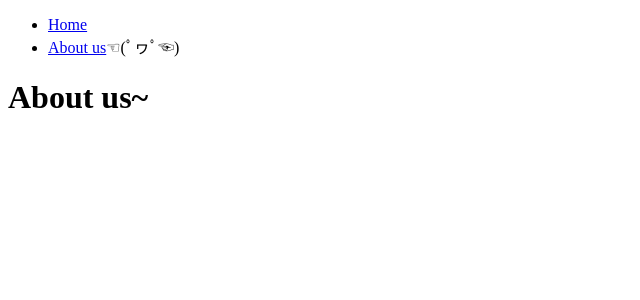
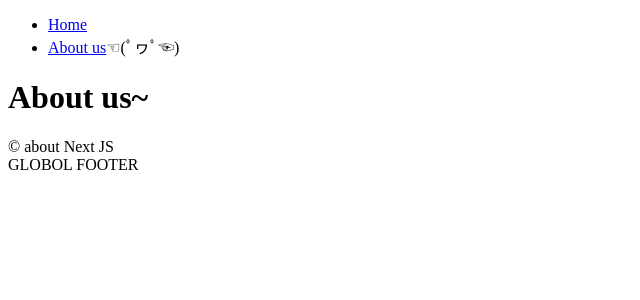
Before and after one commit to poohwaa/nextjs-movie, a Next.js app: page /about-us in a window 1280 px wide. Shown: the top 300 px of the page, without its empty margins (0-640 px from the left). Built offline with nearby package versions, Linux system fonts and the light colour scheme.

Commit message:
add layout, metadata, dynamic routes

```diff
--- a/app/page.tsx
+++ b/app/(home)/page.tsx
@@ -1,9 +1,10 @@
-import Navigation from "../components/Navigation"
+export const metadata = {
+    title: 'Home',
+}
 
 export default function Hello() {
     return (
         <div>
-            <Navigation />
             <h1>Hello Next</h1>
         </div>
     )
--- /dev/null
+++ b/app/about-us/layout.tsx
@@ -0,0 +1,13 @@
+
+export default function RootLayout({
+    children,
+}: {
+    children: React.ReactNode
+}) {
+    return (
+        <div>
+            {children}
+            &copy; about Next JS
+        </div>
+    )
+}
--- a/app/about-us/page.tsx
+++ b/app/about-us/page.tsx
@@ -1,9 +1,12 @@
-import Navigation from "../../components/Navigation";
+export const metadata = {
+    title: 'About Us',
+}
 
 export default function AboutUs() {
+
+    // setTimeout(() => console.log("Aboutus"), 10000);
     return (
         <div>
-            <Navigation />
             <h1>About us~</h1>
         </div>
     )
--- a/app/layout.tsx
+++ b/app/layout.tsx
@@ -1,6 +1,12 @@
-export const metadata = {
-  title: 'Next.js',
-  description: 'Generated by Next.js',
+import { Metadata } from "next"
+import Navigation from "../components/Navigation"
+
+export const metadata: Metadata = {
+  title: {
+    template: '%s | Next Movie',
+    default: 'Next Movie'
+  },
+  description: 'Best Movies',
 }
 
 export default function RootLayout({
@@ -10,7 +16,11 @@ export default function RootLayout({
 }) {
   return (
     <html lang="en">
-      <body>{children}</body>
+      <body>
+        <Navigation />
+        {children}
+        GLOBOL FOOTER
+      </body>
     </html>
   )
 }
--- a/app/not-found.tsx
+++ b/app/not-found.tsx
@@ -1,9 +1,11 @@
-import Navigation from "../components/Navigation";
+import { Metadata } from "next";
 
+export const metadata: Metadata = {
+    title: 'Not Found'
+}
 export default function NotFound() {
     return (
         <div>
-            <Navigation />
             <h1>NOT FOUNT!</h1>
         </div>
     )
```
Also changed, not shown: app/(home)/movie/page.tsx (added, +7 -0 lines), app/movies/[id]/page.tsx (added, +9 -0 lines).
